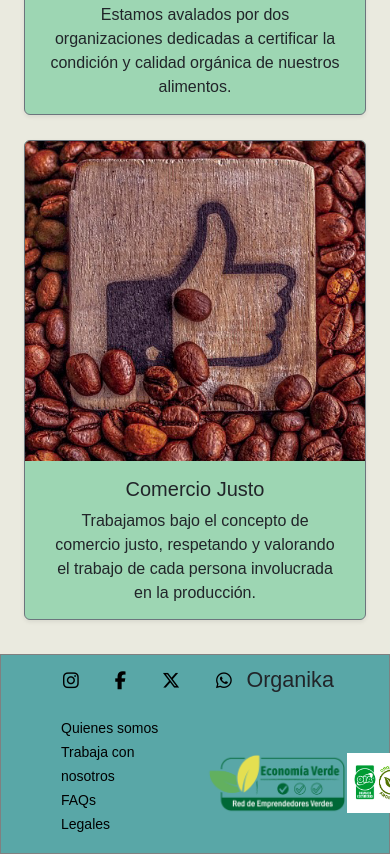
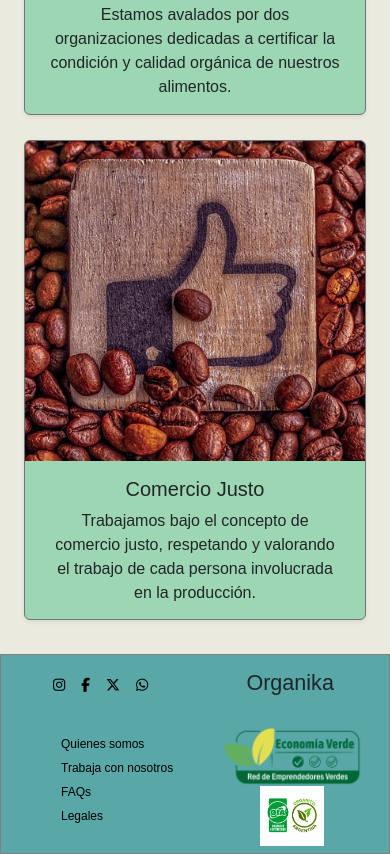
Before and after one commit to Sobrevivinsky/Organikaweb, a website: page index.html in a window 390 px wide. Shown: the part 1925-2779 px from the top of the page. Drawn offline with nearby package versions, Linux system fonts and the light colour scheme.

Commit message:
media Q footer

```diff
--- a/sass/style.scss
+++ b/sass/style.scss
@@ -20,7 +20,6 @@
     src: url("../fonts/Raleway-VariableFont_wght.ttf") format("truetype"), url("../fonts/Raleway-Italic-VariableFont_wght.ttf") format("truetype");
     font-weight:normal;
     font-style:normal;
-
 }
 
 
--- a/sass/styles-principales/_footer.scss
+++ b/sass/styles-principales/_footer.scss
@@ -90,3 +90,32 @@
     justify-content:space-around;
 
 }
+
+@media (max-width:440px) {
+
+    .footer__logos {
+
+        flex-direction: column;
+        justify-content:center;
+
+
+    }
+
+    .footer__navbar--FAQs {
+
+        font-size:12px;
+    }
+
+    .footer__text h4 {
+
+        font-size:24px;
+    }
+
+    .footer__navbar--redes {
+
+        font-size:14px;
+        padding:8px;
+    }
+
+
+}
```
Also changed, not shown: css/style.css, 1 other file.
